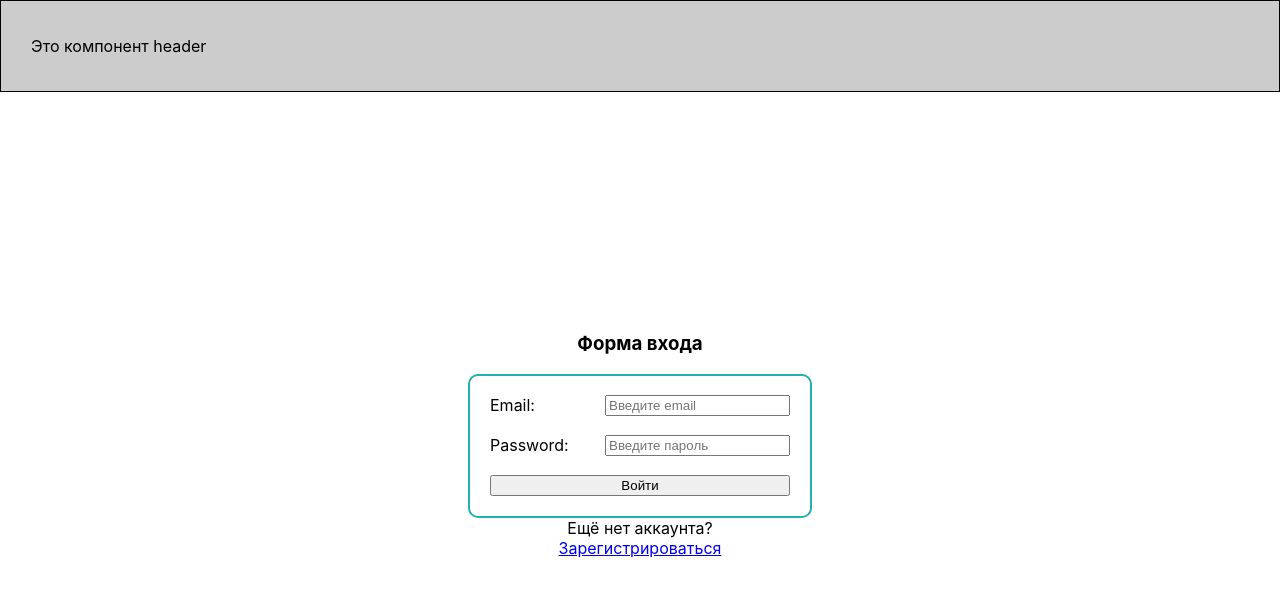
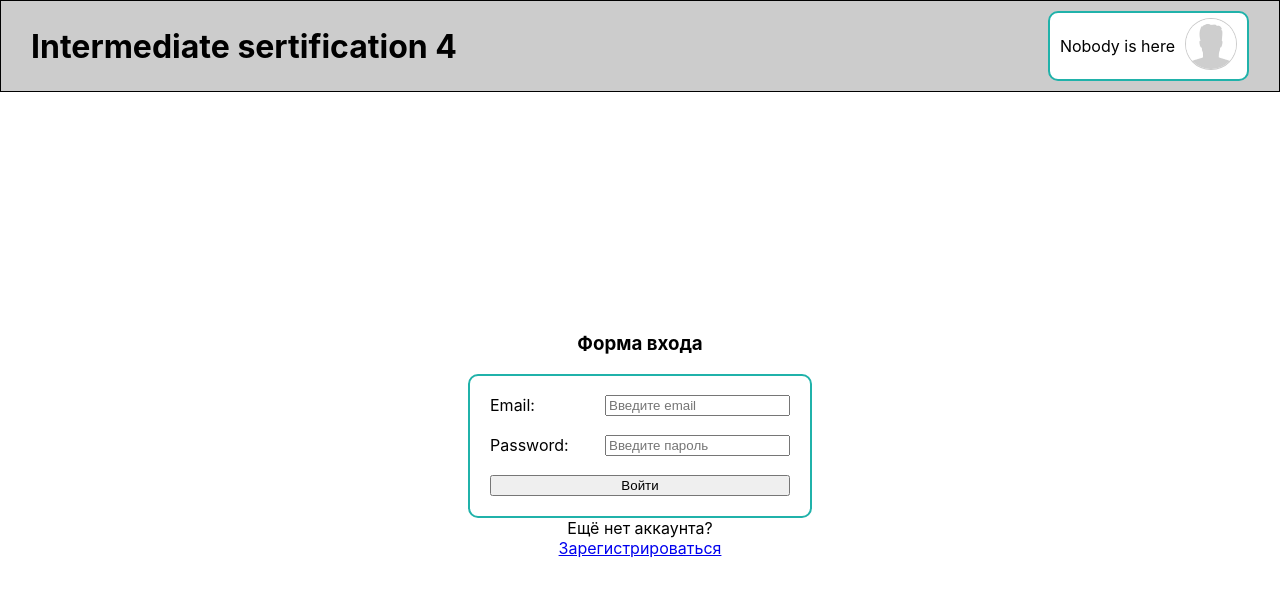
Before and after one commit to BentonFraizer/intermediate_certification_4, a React app: page /login in a window 1280 px wide. Built offline with nearby package versions, Linux system fonts and the light colour scheme.

Commit message:
feat:(header) add blank image for logout state

```diff
--- a/src/components/Header/Header.jsx
+++ b/src/components/Header/Header.jsx
@@ -1,26 +1,41 @@
 import React from 'react';
+import { useNavigate } from 'react-router-dom';
 import './header.css';
 import { useAuthContext } from '../../context/authContext';
+import { AppRoute } from '../../consts';
 
 export const Header = () => {
+  const cutQuotationMarks = (string) => string.slice(1, -1);
   const { user, logout } = useAuthContext();
+  const navigate = useNavigate();
 
   const logoutHandler = () => {
     logout();
   };
 
+  const goToLoginPageHandler = () => {
+    navigate(AppRoute.Login);
+  };
+
   return (
     <header className="header">
-      <div className="header-title">Это компонент header</div>
+      <h1 className="header-title">Intermediate sertification 4</h1>
 
       {user ? (
         <div className="header-user" title="Выйти из аккаунта" onClick={logoutHandler}>
-          <div className="user-name">{user}</div>
+          <div className="user-name">{cutQuotationMarks(user)}</div>
           <div className="user-avatar">
             <img src="https://i.pravatar.cc/300" alt="avatar" />
           </div>
         </div>
-      ) : null}
+      ) : (
+        <div className="header-user" title="На страницу авторизации" onClick={goToLoginPageHandler}>
+          <div className="user-name">Nobody is here</div>
+          <div className="user-avatar">
+            <img src="./blank-avatar.png" alt="avatar" />
+          </div>
+        </div>
+      )}
     </header>
   );
 };
--- a/src/components/Header/header.css
+++ b/src/components/Header/header.css
@@ -15,6 +15,7 @@
   border-radius: 10px;
   padding: 5px 10px;
   cursor: pointer;
+  background-color: #fff;
 }
 
 .user-name {
@@ -24,4 +25,5 @@
 .user-avatar img {
   width: 50px;
   border-radius: 50%;
+  border: 1px solid #ccc;
 }
```
Also changed, not shown: public/blank-avatar.png (added).
